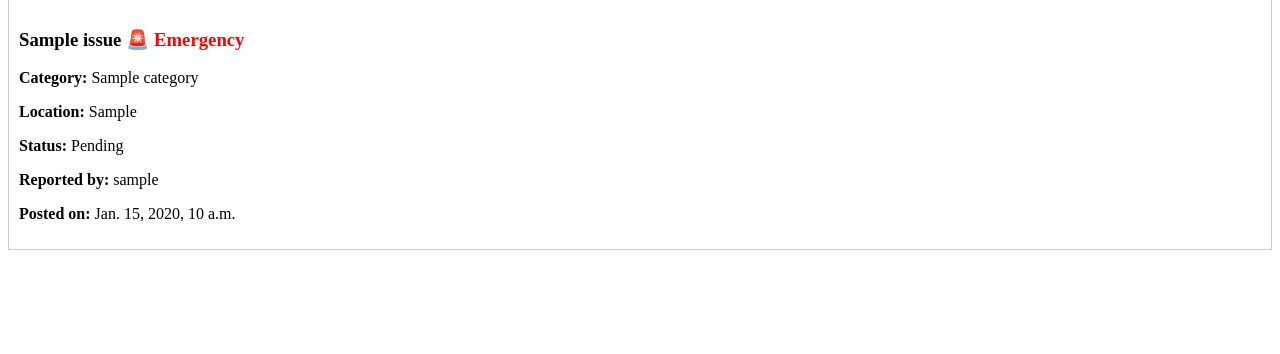
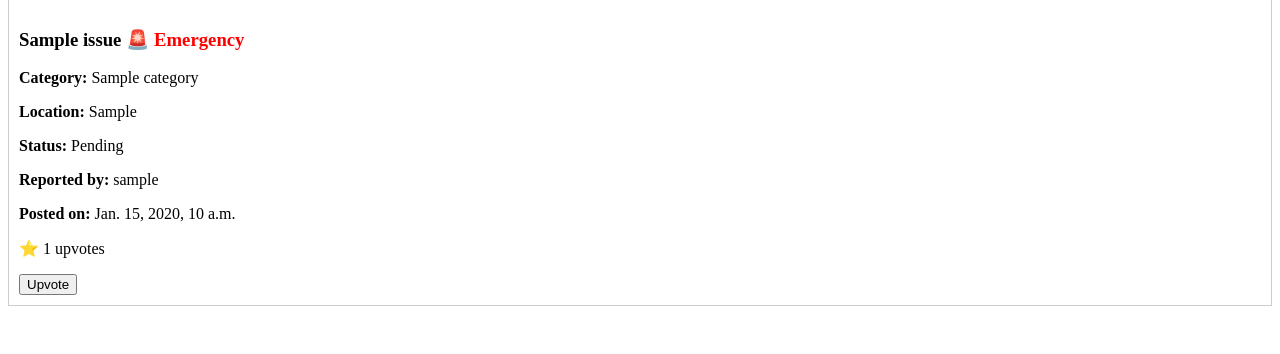
Before and after one commit to albinmmathew/CivicNode, a Django app: page /issues/ in a window 1280 px wide. Shown: the part 145-499 px from the top of the page. Run offline with Django 5.2, Linux system fonts and the light colour scheme; a user stored in the database is signed in; tables that the repository leaves empty hold one stand-in row (values such as "Sample post").

Commit message:
Upvoting

```diff
--- a/issues/admin.py
+++ b/issues/admin.py
@@ -1,7 +1,8 @@
 from django.contrib import admin
 
 # Register your models here.
-from .models import Category, Issue
+from .models import Category, Issue, Upvote
 
 admin.site.register(Category)
 admin.site.register(Issue)
+admin.site.register(Upvote)
--- a/issues/models.py
+++ b/issues/models.py
@@ -49,9 +49,24 @@ class Issue(models.Model):
 
 	remarks = models.TextField(blank=True)
 
-
 	def is_emergency(self):
 		return self.category.is_emergency
 
 	def __str__(self):
 		return self.title
+
+	def upvote_count(self):
+	    return self.upvote_set.count()
+
+
+
+class Upvote(models.Model):
+    user = models.ForeignKey(User, on_delete=models.CASCADE)
+    issue = models.ForeignKey(Issue, on_delete=models.CASCADE)
+    created_at = models.DateTimeField(auto_now_add=True)
+
+    class Meta:
+        unique_together = ('user', 'issue')
+
+    def __str__(self):
+        return f"{self.user.username} upvoted {self.issue.title}"
--- a/issues/urls.py
+++ b/issues/urls.py
@@ -6,5 +6,5 @@ urlpatterns =[
     path('', views.issue_list, name='issue_list'),
     path('<int:issue_id>/update/', views.update_issue_status, name='update_issue'),
 	path('<int:issue_id>/assign/', views.assign_issue, name='assign_issue'),
-
+	path('<int:issue_id>/upvote/', views.upvote_issue, name='upvote_issue'),
 ]
--- a/issues/views.py
+++ b/issues/views.py
@@ -2,10 +2,10 @@ from django.shortcuts import render, redirect
 
 # Create your views here.
 from django.contrib.auth.decorators import login_required
-from .models import Issue, Category
+from .models import Issue, Category, Upvote
 from django.contrib import messages
 from django.contrib.auth.models import User
-
+from django.db import IntegrityError
 
 from django.shortcuts import get_object_or_404
 from django.http import HttpResponseForbidden
@@ -92,3 +92,18 @@ def assign_issue(request, issue_id):
             'staff_users': staff_users
         }
     )
+
+@login_required
+def upvote_issue(request, issue_id):
+    issue = get_object_or_404(Issue, id=issue_id)
+
+    try:
+        Upvote.objects.create(
+            user=request.user,
+            issue=issue
+        )
+        messages.success(request, "You upvoted this issue")
+    except IntegrityError:
+        messages.warning(request, "You have already upvoted this issue")
+
+    return redirect('issue_list')
--- a/templates/issues/issue_list.html
+++ b/templates/issues/issue_list.html
@@ -31,6 +31,15 @@ All Civic Issues
         {% if user.profile.role == 3 %}
             | <a href="{% url 'assign_issue' issue.id %}">Assign Issue</a>
         {% endif %}
+
+		<p>
+			⭐ {{ issue.upvote_count }} upvotes
+		</p>
+
+		<form method="post" action="{% url 'upvote_issue' issue.id %}">
+			{% csrf_token %}
+			<button type="submit">Upvote</button>
+		</form>
     </div>
 {% empty %}
     <p>No issues reported yet.</p>
```
Also changed, not shown: issues/migrations/0003_upvote.py (added).
